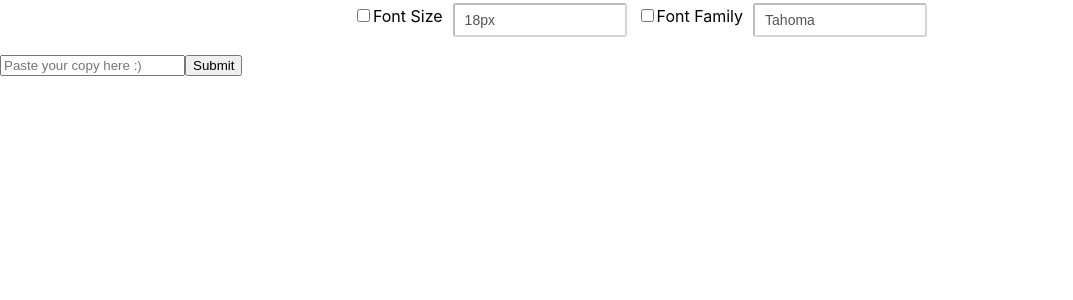
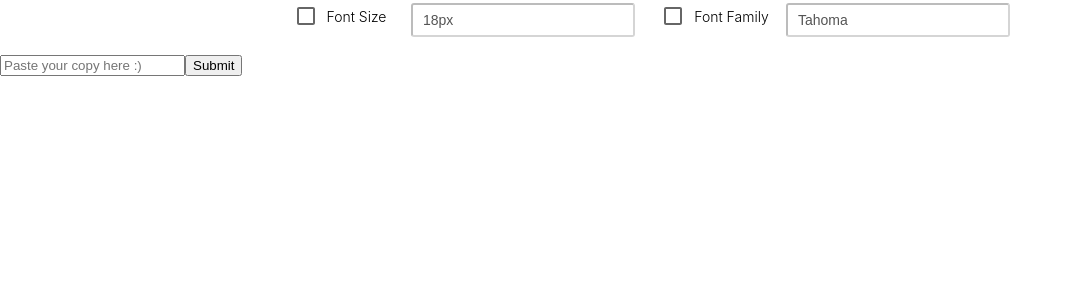
Before and after one commit to INRGI/CopyMaker, a React (Vite) app: page /id-1 in a window 1280 px wide. Shown: the top 300 px of the page, without its empty margins (0-1073 px from the left). Built offline with nearby package versions, Linux system fonts and the light colour scheme.

Commit message:
Add mui checkbox

```diff
--- a/src/components/FormPromo/FormPromo.jsx
+++ b/src/components/FormPromo/FormPromo.jsx
@@ -5,8 +5,10 @@ import { useParams } from "react-router-dom";
 import { useDispatch, useSelector } from "react-redux";
 import { nanoid } from "nanoid";
 import { editDomain } from "../../redux/domainSlice";
-import { CheckBox, Container, FormContainer, FormInput, InputContainer } from "./FormPromo.styled";
+import { Container, FormContainer, FormInput, InputContainer, Label } from "./FormPromo.styled";
 
+
+import Checkbox from '@mui/material/Checkbox';
 
 const FormPromo = () => {
     const { domainId } = useParams();
@@ -43,19 +45,19 @@ const FormPromo = () => {
             <FormContainer>
                 <Container>
                     <InputContainer>
-                        <label>
-                            <CheckBox type="checkbox" checked={isFontSize} onChange={() => setFontSize((prev) => !prev)}/>
+                        <Label>
+                            <Checkbox checked={isFontSize} onChange={() => setFontSize((prev) => !prev)} color="success" />
                             Font Size
-                        </label>
+                        </Label>
 
                         <FormInput type="text" name="fontSize" id={fontSizeId} placeholder="fontSize" disabled={!isFontSize}/>
                     </InputContainer>
 
                     <InputContainer>
-                        <label>
-                            <CheckBox type="checkbox" checked={isFontFamily} onChange={() => setFontFamily((prev) => !prev)}/>
+                        <Label>
+                            <Checkbox checked={isFontFamily} onChange={() => setFontFamily((prev) => !prev)} color="success" />
                             Font Family
-                        </label>
+                        </Label>
 
                         <FormInput type="text" name="fontFamily" id={fontFamilyId} placeholder="fontFamily" disabled={!isFontFamily}/>
                     </InputContainer>
--- a/src/components/FormPromo/FormPromo.styled.jsx
+++ b/src/components/FormPromo/FormPromo.styled.jsx
@@ -7,7 +7,7 @@ export const FormInput = styled(Field)`
     display: block;
     min-height: 30px;
     width: 85%;
-    max-width: 150px;
+    max-width: 200px;
     background-color: rgba(255,255,255,0.07);
     border-radius: 3px;
     padding: 0 10px;
@@ -45,6 +45,12 @@ export const FormContainer = styled(Form)`
     gap: 20px;
 `;
 
-export const CheckBox = styled.input`
 
+export const Label = styled.label`
+    display: flex;
+    align-items: center;
+    justify-content: center;
+    width: 150px;
+    font-size: 14px;
+    font-weight: 300;
 `;
```
